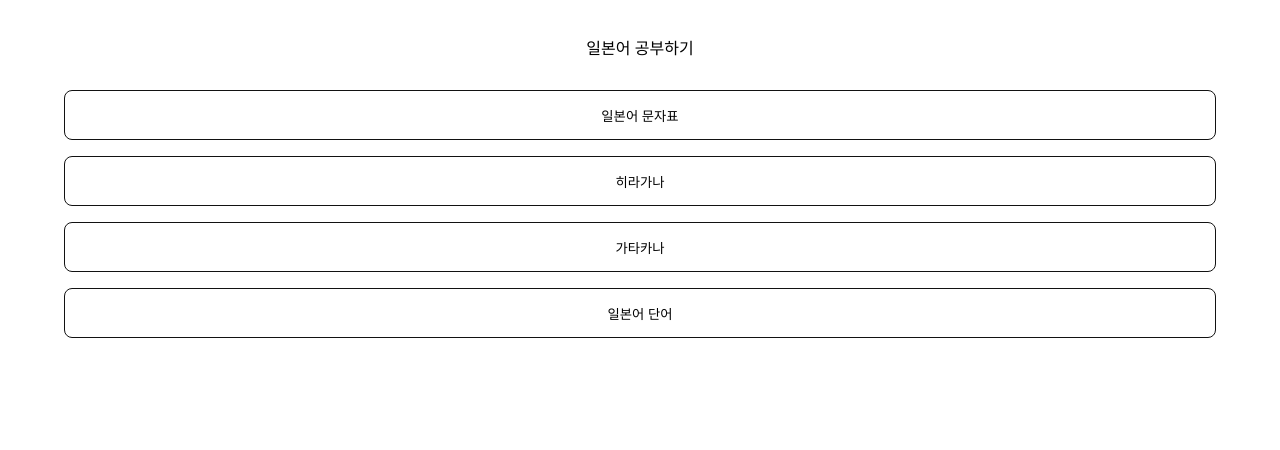
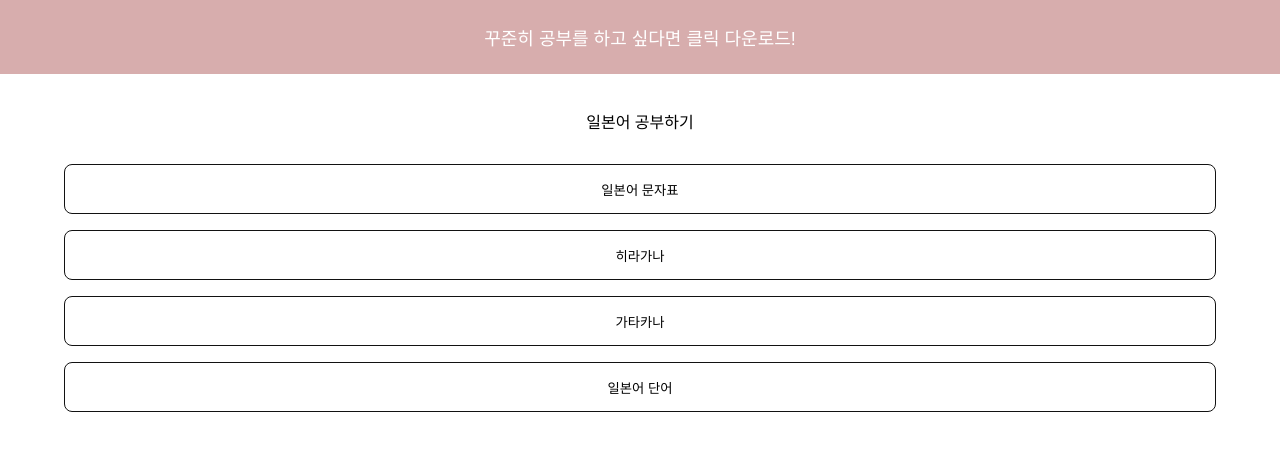
Before and after one commit to TheKany/study-japanese, a Next.js app: page / in a window 1280 px wide. Shown: the top 450 px of the page. Built offline with nearby package versions, Linux system fonts and the light colour scheme.

Commit message:
pwa 다운로드 기능 추가

```diff
--- a/src/app/layout.tsx
+++ b/src/app/layout.tsx
@@ -23,6 +23,7 @@ export const viewport: Viewport = {
 export const metadata: Metadata = {
   title: "Study-Japanese",
   description: "Study Japanese word",
+  manifest: "/manifest.json",
 };
 
 export default function RootLayout({
--- a/src/app/page.tsx
+++ b/src/app/page.tsx
@@ -1,6 +1,7 @@
 "use client";
 
 import { ButtonBox } from "@/components/ButtonBox";
+import Download from "@/components/Download";
 import Wrapper from "@/components/Wrapper/Wrapper";
 import { useRouter } from "next/navigation";
 
@@ -27,6 +28,9 @@ export default function Home() {
   };
 
   return (
+    <>
+      <Download />
+
       <Wrapper>
         <p style={{ textAlign: "center", margin: "24px 0" }}>일본어 공부하기</p>
         <ButtonBox onClick={() => onClickLink("list")}>일본어 문자표</ButtonBox>
@@ -34,5 +38,6 @@ export default function Home() {
         <ButtonBox onClick={() => onClickLink("gata")}>가타카나</ButtonBox>
         <ButtonBox onClick={() => onClickLink("words")}>일본어 단어</ButtonBox>
       </Wrapper>
+    </>
   );
 }
--- /dev/null
+++ b/src/components/Download/index.tsx
@@ -0,0 +1,65 @@
+"use client";
+
+import React, { useEffect, useState } from "react";
+import styled from "styled-components";
+
+interface BeforeInstallPromptEvent extends Event {
+  prompt: () => void;
+  userChoice: Promise<{ outcome: "accepted" | "dismissed" }>;
+}
+
+const Download = () => {
+  const [deferredPrompt, setDeferredPrompt] =
+    useState<BeforeInstallPromptEvent | null>(null);
+  const [isPwaInstalled, setIsPwaInstalled] = useState(false);
+
+  const installPWA = async () => {
+    console.log("installPWA");
+
+    if (!deferredPrompt) return;
+    const promptEvent = deferredPrompt;
+    promptEvent.prompt();
+
+    const { outcome } = await promptEvent.userChoice;
+    if (outcome === "accepted") {
+      setIsPwaInstalled(true);
+    }
+    setDeferredPrompt(null);
+  };
+
+  useEffect(() => {
+    const handler = (e: Event) => {
+      e.preventDefault();
+      setDeferredPrompt(e as BeforeInstallPromptEvent);
+    };
+
+    window.addEventListener("beforeinstallprompt", handler);
+
+    return () => {
+      window.removeEventListener("beforeinstallprompt", handler);
+    };
+  }, []);
+
+  console.log("deferredPrompt", deferredPrompt);
+  console.log("isPwaInstalled", isPwaInstalled);
+
+  return (
+    <>
+      {isPwaInstalled ? null : (
+        <DownloadBanner onClick={installPWA}>
+          꾸준히 공부를 하고 싶다면 클릭 다운로드!
+        </DownloadBanner>
+      )}
+    </>
+  );
+};
+
+export default Download;
+
+const DownloadBanner = styled.button`
+  width: 100%;
+  padding: 24px 0;
+  font-size: 18px;
+  background-color: #d7adad;
+  color: #fff;
+`;
```
Also changed, not shown: public/manifest.json (renamed from public/site.webmanifest). Lines whose indentation alone changed are shown as unchanged.
